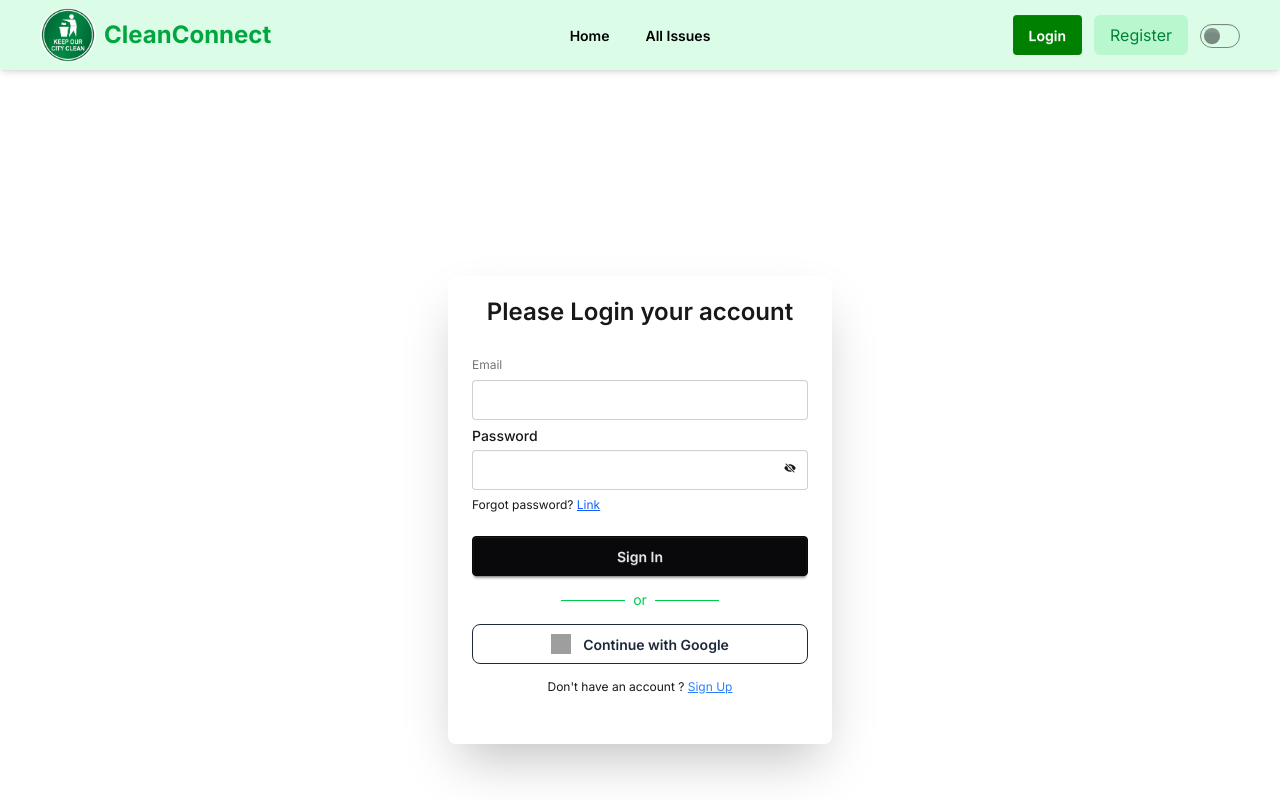
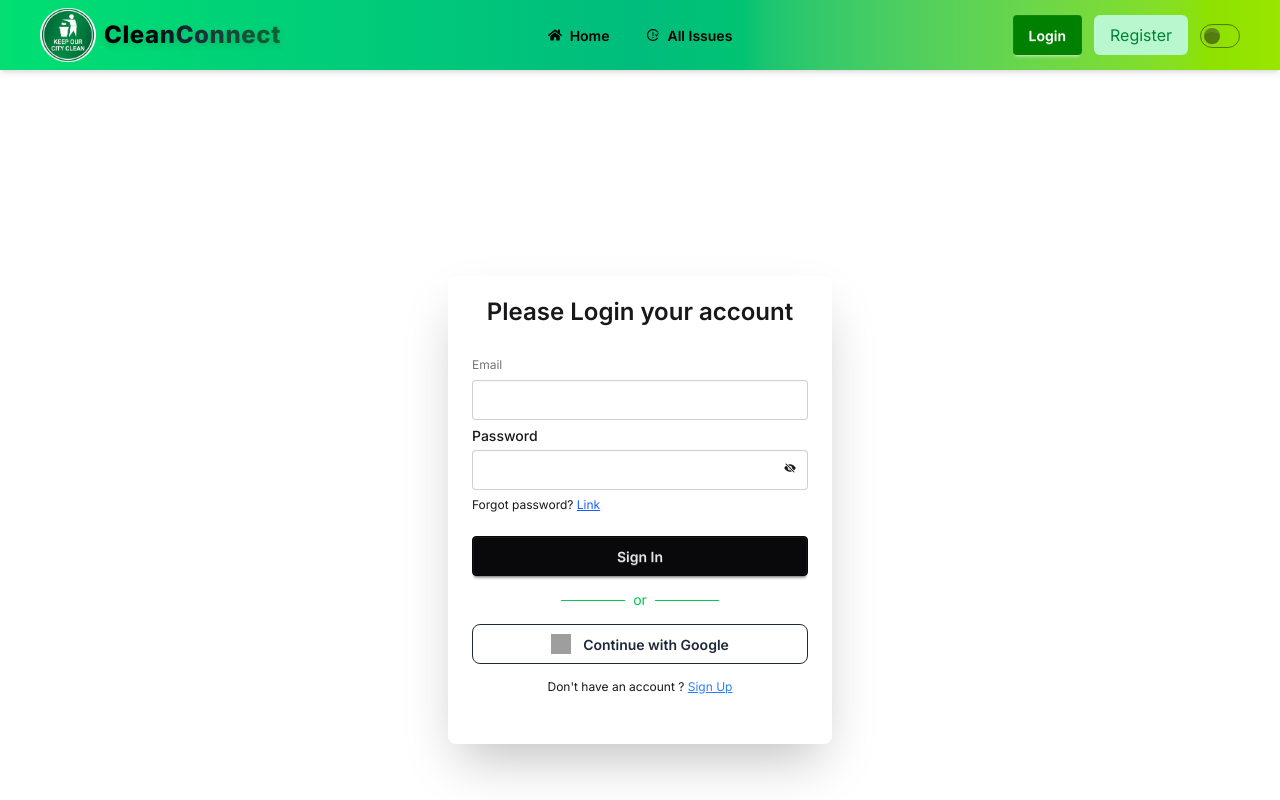
Before and after one commit to Juma-islam/assignment-number-10-client, a React (Vite) app: page /login in a window 1280 px wide. Shown: the top 800 px of the page. Built offline with nearby package versions, Linux system fonts and the light colour scheme; no server answers; grey boxes are pictures that could not be loaded.

Commit message:
added navbar bg color

```diff
--- a/src/Pages/AddIssues/AddIssues.jsx
+++ b/src/Pages/AddIssues/AddIssues.jsx
@@ -40,7 +40,6 @@ const AddIssues = () => {
         toast.error("Failed to add issue");
         console.log(err);
       });
-
   };
   return (
     <div className="card border border-gray-200 bg-base-100 w-full max-w-md mx-auto shadow-2xl rounded-2xl">
--- a/src/components/Navbar.jsx
+++ b/src/components/Navbar.jsx
@@ -1,10 +1,10 @@
 import React, { use, useEffect, useState } from "react";
-import { PiPottedPlantFill } from "react-icons/pi";
+import { AiOutlineIssuesClose } from "react-icons/ai";
 import { Link, NavLink } from "react-router";
 import { AuthContext } from "../Provider/AuthContext";
 import { toast } from "react-toastify";
 import logo from "../assets/download.png";
-// import userIcon from "../assets/user.png";
+import { FaHome } from "react-icons/fa";
 
 const Navbar = () => {
   const { user, logOut } = use(AuthContext);
@@ -31,16 +31,16 @@ const Navbar = () => {
   };
   const links = (
     <>
-      <li className="font-semibold hover:text-green-500">
-        <NavLink to="/">Home</NavLink>
+      <li className="font-semibold hover:text-indigo-500">
+        <NavLink to="/"><span><FaHome /></span>Home</NavLink>
       </li>
-      <li className="font-semibold  hover:text-green-500">
-        <NavLink to="/all-issues">All Issues</NavLink>
+      <li className="font-semibold  hover:text-indigo-500">
+        <NavLink to="/all-issues"><span><AiOutlineIssuesClose /></span>All Issues</NavLink>
       </li>
     </>
-  );
+  )
   return (
-    <div className="navbar text-black dark:text-indigo-500 bg-green-100 shadow-md sticky z-50 top-0 px-4 md:px-10">
+    <div className="navbar text-black dark:text-white bg-gradient-to-r from-green-400 via-emerald-500 to-lime-400 shadow-md sticky z-50 top-0 px-4 md:px-10">
       <div className="navbar-start">
         <div className="dropdown">
           <div tabIndex={0} role="button" className="btn btn-ghost lg:hidden">
@@ -58,13 +58,13 @@ const Navbar = () => {
             {links}
             {user && (
               <>
-                <li className="font-semibold hover:text-green-500">
+                <li className="font-semibold hover:text-indigo-500">
                   <NavLink to="/add-issues">Add Issues</NavLink>
                 </li>
-                <li className="font-semibold hover:text-green-500">
+                <li className="font-semibold hover:text-indigo-500">
                   <NavLink to="/my-issues">My Issues</NavLink>
                 </li>
-                <li className="font-semibold hover:text-green-500">
+                <li className="font-semibold hover:text-indigo-500">
                   <NavLink to="/my-contributions">My Contribution</NavLink>
                 </li>
                 <li className="font-semibold hover:text-green-500">
@@ -80,16 +80,16 @@ const Navbar = () => {
             )}
             <div className="flex flex-col gap-2 mt-3 lg:hidden">
               {!user && (
-                <NavLink to="/Register" className="btn  hover:text-green-500">
+                <NavLink to="/Register" className="btn  hover:text-indigo-500">
                   Register
                 </NavLink>
               )}
               {user ? (
-                <button onClick={handleLogOut} className="btn hover:text-green-500">
+                <button onClick={handleLogOut} className="btn hover:text-indigo-500">
                   Log Out
                 </button>
               ) : (
-                <NavLink to="/login" className="btn hover:text-green-500">
+                <NavLink to="/login" className="btn hover:text-indigo-500">
                   Login
                 </NavLink>
               )}
@@ -98,7 +98,7 @@ const Navbar = () => {
         </div>
         <Link to="/" className="flex gap-2 items-center text-green-600 font-bold  text-xl md:text-2xl">
           <img className="w-14 rounded-full" src={logo} alt="" />
-          CleanConnect
+          <span className="bg-gradient-to-r from-black via-gray-800 to-green-800 bg-clip-text text-transparent font-extrabold tracking-wide drop-shadow-md">CleanConnect</span>
         </Link>
       </div>
       <div className="navbar-center hidden lg:flex">
@@ -106,16 +106,16 @@ const Navbar = () => {
           {links}
           {user && (
             <>
-              <li className="font-semibold hover:text-green-500">
+              <li className="font-semibold hover:text-indigo-500">
                 <NavLink to="/add-issues">Add Issues</NavLink>
               </li>
-              <li className="font-semibold hover:text-green-500">
+              <li className="font-semibold hover:text-indigo-500">
                 <NavLink to="/my-issues">My Issues</NavLink>
               </li>
               <li className="font-semibold hover:text-green-500">
                 <NavLink to="/my-contributions">My Contributions</NavLink>
               </li>
-              <li className="font-semibold hover:text-green-500">
+              <li className="font-semibold hover:text-indigo-500">
                 <NavLink to="/my-profile">My Profile</NavLink>
               </li>
             </>
@@ -135,7 +135,7 @@ const Navbar = () => {
               tabIndex={0}
               className="menu menu-sm dropdown-content mt-3 z-[1] p-2 shadow bg-base-100 rounded-box w-52"
             >
-              <li className="text-center font-semibold text-green-700">{user.displayName || "user"}</li>
+              <li className="text-center font-semibold hover:text-indigo-500">{user.displayName || "user"}</li>
               <li>
                 <button
                   onClick={handleLogOut}
```
